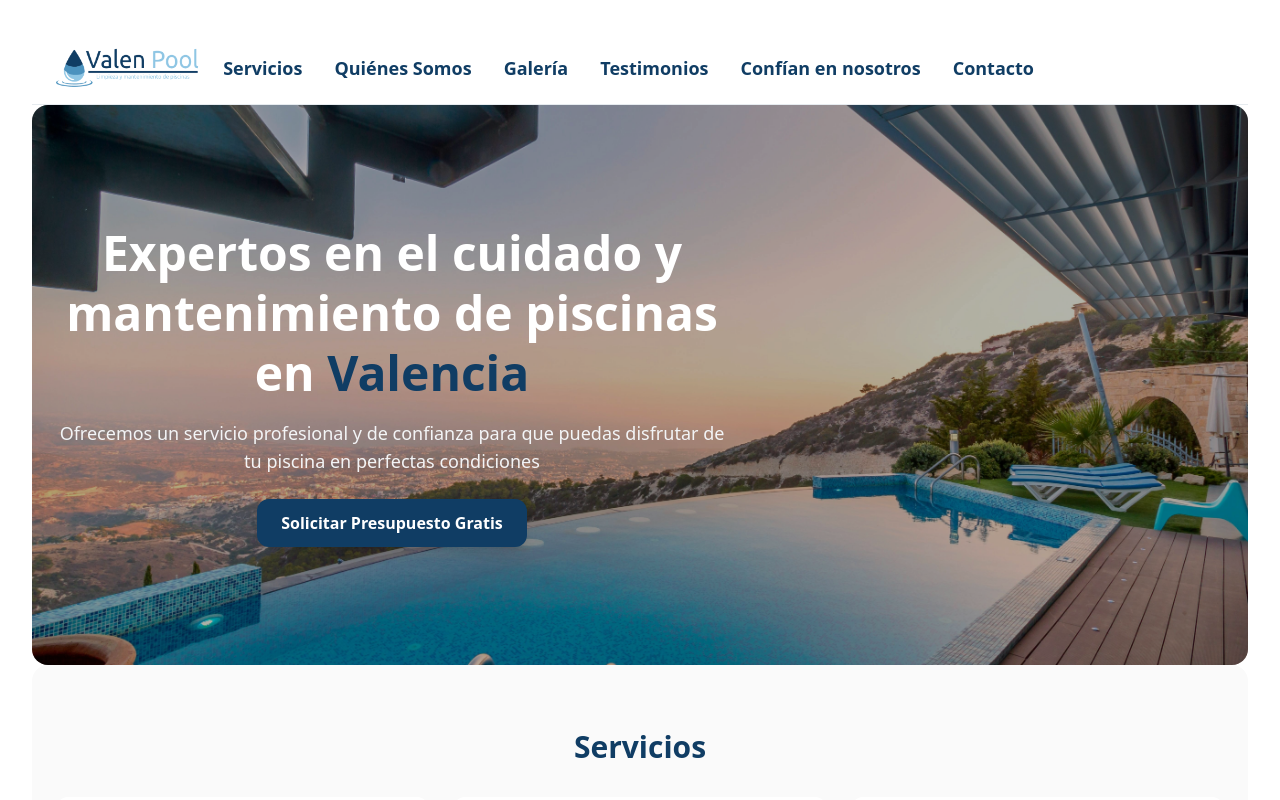
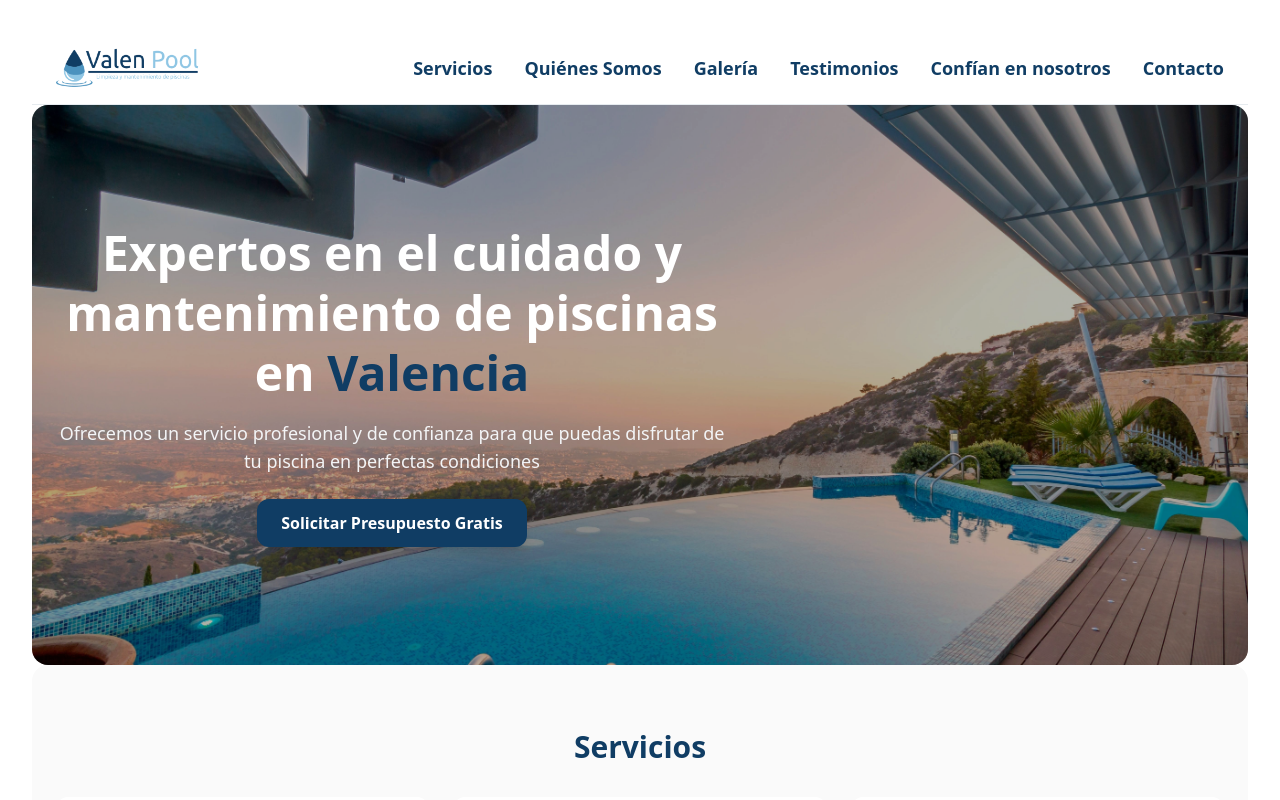
Before and after one commit to superflowagent/valenpool, a React (Vite) app: page / in a window 1280 px wide. Shown: the top 800 px of the page. Built offline with nearby package versions, Linux system fonts and the light colour scheme.

Commit message:
Sincronizacion total: espejo local

```diff
--- a/src/components/Navbar.tsx
+++ b/src/components/Navbar.tsx
@@ -11,7 +11,9 @@ const Navbar: React.FC = () => {
                     <a href="/" aria-label="Valenpool - Inicio">
                         <img src="/pool_photos/ValenPoolLogo.png" alt="Valenpool" className="h-10 w-auto" />
                     </a>
+                </div>
 
+                <div className="flex items-center gap-3">
                     <nav className="hidden md:flex gap-8 text-lg font-semibold text-primary" aria-label="Menú principal">
                         <a href="#services" className="hover:text-primary">Servicios</a>
                         <a href="#about" className="hover:text-primary">Quiénes Somos</a>
@@ -20,9 +22,7 @@ const Navbar: React.FC = () => {
                         <a href="#clients" className="hover:text-primary">Confían en nosotros</a>
                         <a href="#contact" className="hover:text-primary">Contacto</a>
                     </nav>
-                </div>
 
-                <div className="flex items-center gap-3">
                     <button
                         className="inline-flex items-center justify-center rounded-md p-2 text-primary md:hidden"
                         aria-label="Abrir menú"
```
